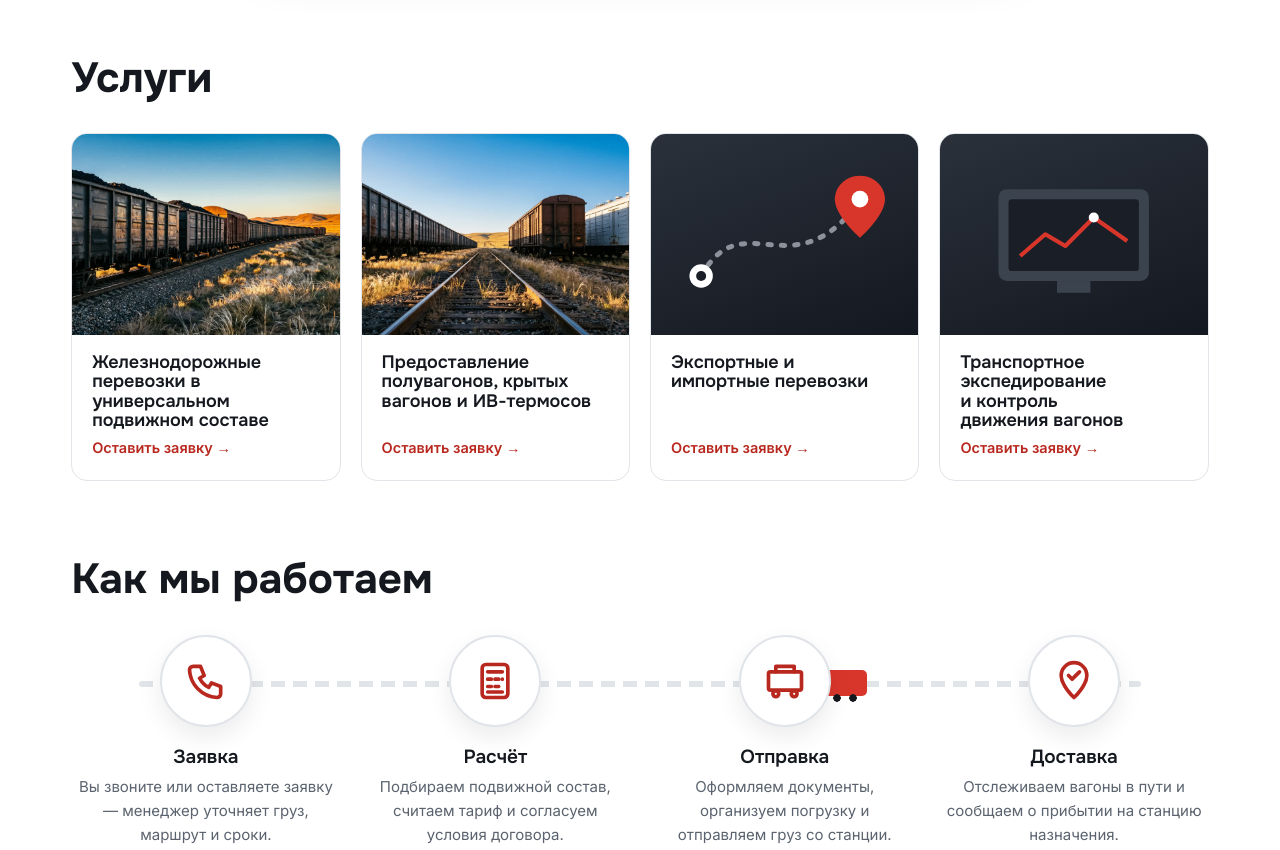
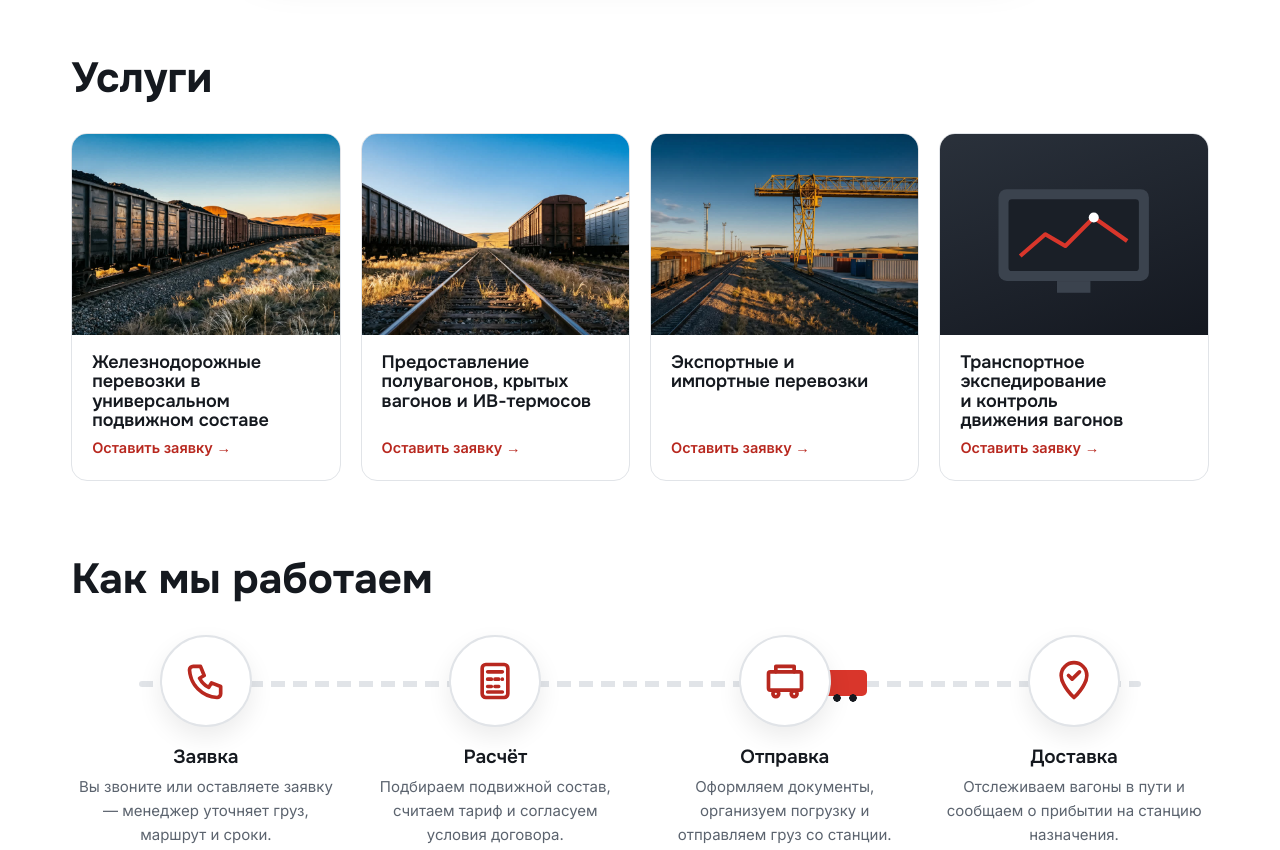
Before and after one commit to ernur077sss-art/tek-vostok, a plain HTML site: page index.html in a window 1280 px wide. Shown: the part 840-1690 px from the top of the page. Drawn offline with Linux system fonts and the light colour scheme.

Commit message:
Фото для карточки «Экспорт и импорт»
Co-Authored-By: Claude Opus 5.5 <noreply@anthropic.com>
Claude-Session: https://claude.ai/code/session_01AmQomks9KnuqpC92yQrJbs

```diff
--- a/index.html
+++ b/index.html
@@ -468,7 +468,7 @@ document.documentElement.classList.add('js');
 const S=[
  {t:'Железнодорожные перевозки в универсальном подвижном составе',k:'gon',img:'img/svc1.jpg'},
  {t:'Предоставление полувагонов, крытых вагонов и ИВ-термосов',k:'cnt',img:'img/svc2.jpg'},
- {t:'Экспортные и импортные перевозки',k:'route'},
+ {t:'Экспортные и импортные перевозки',k:'route',img:'img/svc3.jpg'},
  {t:'Транспортное экспедирование и контроль движения вагонов',k:'info'}];
 const ART={
  gon:`<rect x="30" y="140" width="260" height="8" fill="#8b929b"/><path d="M50 70h220l-8 60H58z" fill="#3b434e"/><path d="M56 60q40-18 80-6t80-4 50 10l4 10H52z" fill="#0d0f12"/><rect x="120" y="88" width="80" height="20" fill="#d9362b"/><circle cx="90" cy="140" r="12" fill="#0e1114"/><circle cx="230" cy="140" r="12" fill="#0e1114"/>`,
```
Also changed, not shown: img/svc3.jpg (added).
